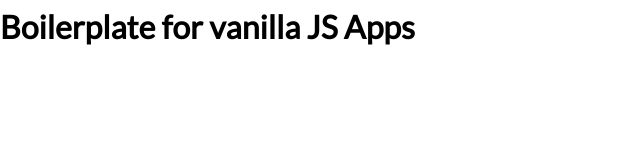
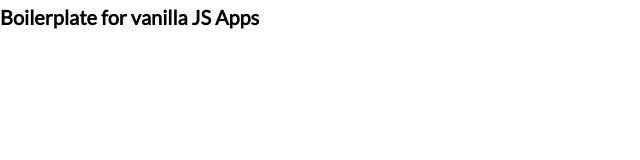
Before and after one commit to MarcelPohl97/RootHouse-Landing-page, a plain HTML site: page index.html in a window 1280 px wide. Shown: the whole page, without its empty margins (0-640 px from the left). Drawn offline with Linux system fonts and the light colour scheme.

Commit message:
modified:   style.css

```diff
--- a/style.css
+++ b/style.css
@@ -7,7 +7,7 @@
 }
 
 body {
-    font-size: 100%;
+    font-size: 62.5%;
     line-height: 1.7;
     font-family: "Lato", sans-serif;
     font-weight: 400;
```
